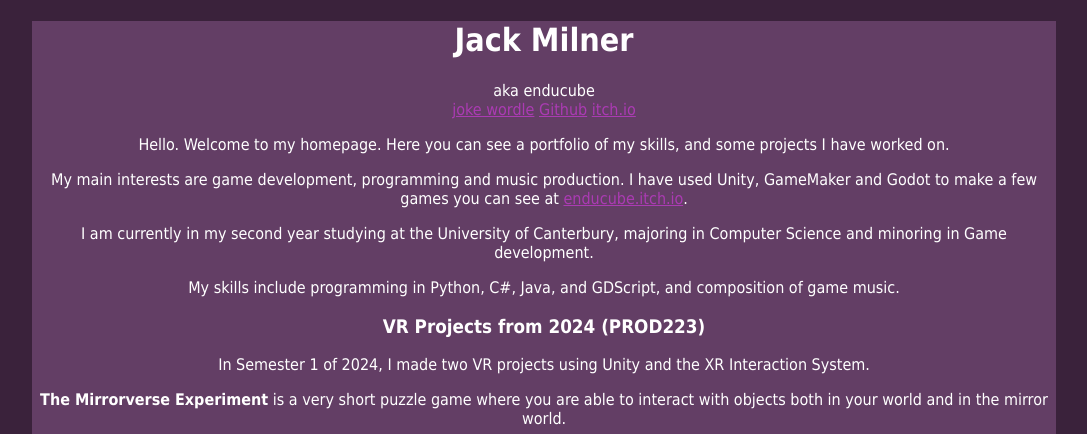
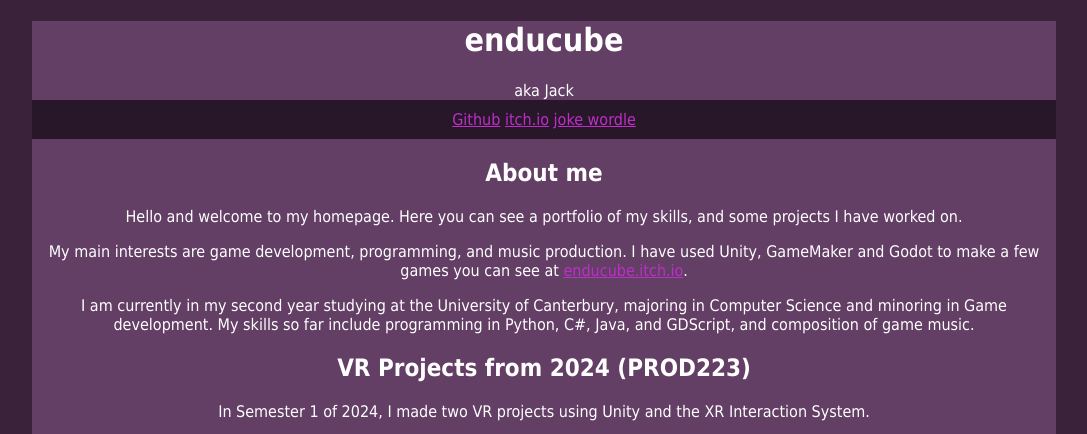
Before and after one commit to enducube/pf, a plain HTML site: page index.html in a window 1280 px wide. Shown: the top 434 px of the page, without its empty margins (96-1183 px from the left). Drawn offline with Linux system fonts and the light colour scheme.

Commit message:
added images

```diff
--- a/index.html
+++ b/index.html
@@ -7,24 +7,30 @@
     </head>
     <body>
         <div class="content">
-            <h1>Jack Milner</h1>
-            <span>aka enducube</span><br>
-            <a href="wordl.html">joke wordle</a>
-            <a href="https://github.com/enducube/">Github</a>
-            <a href="http://enducube.itch.io/">itch.io</a>
-            <p>Hello. Welcome to my homepage. Here you can see a portfolio of my skills, and some projects I have worked on.</p>
-            <p>My main interests are game development, programming and music production. I have used Unity, GameMaker and Godot to make a few games you can see at <a href="http://enducube.itch.io/">enducube.itch.io</a>.</p>
-            <p>I am currently in my second year studying at the University of Canterbury, majoring in Computer Science and minoring in Game development.</p>
-            <p>My skills include programming in Python, C#, Java, and GDScript, and composition of game music.</p>
+            <h1>enducube</h1>
+            <span>aka Jack</span><br>
+            <div id="linkbar">
+                <a href="https://github.com/enducube/">Github</a>
+                <a href="http://enducube.itch.io/">itch.io</a>
+                <a href="wordl.html">joke wordle</a>
+            </div>
 
-            <h3>VR Projects from 2024 (PROD223)</h3>
+            <h2>About me</h3>
+            <p>Hello and welcome to my homepage. Here you can see a portfolio of my skills, and some projects I have worked on.</p>
+            <p>My main interests are game development, programming, and music production. I have used Unity, GameMaker and Godot to make a few games you can see at <a href="http://enducube.itch.io/">enducube.itch.io</a>.</p>
+            <p>I am currently in my second year studying at the University of Canterbury, majoring in Computer Science and minoring in Game development. My skills so far include programming in Python, C#, Java, and GDScript, and composition of game music.</p>
+
+            <h2>VR Projects from 2024 (PROD223)</h3>
             <p>In Semester 1 of 2024, I made two VR projects using Unity and the XR Interaction System.</p>
             <p><strong>The Mirrorverse Experiment</strong> is a very short puzzle game where you are able to interact with objects both in your world and in the mirror world.</p>
             <br>
             <video src="ayo.mp4" width="50%" controls></video>
             <br>
             <p>I also made a <strong>Beat Saber Clone</strong> during PROD223 where players can select from multiple songs, and slice cubes to the beat. I do not have a video, but I have some screenshots.</p>
+            <img src="hhhh.png" width="50%"><img src="hhhh2.png" width="50%"><img src="hhhh3.png" width="50%">
             <br>
+            <br>
+            <h2></h2>
         </div>
 
     </body>
--- a/style.css
+++ b/style.css
@@ -11,6 +11,13 @@ body {
     margin-right: auto;
     background-color: #633e65;
 }
+#linkbar {
+    width: 100%;
+    background-color: #281729;
+    padding-top: 10px;
+    padding-bottom: 10px;
+}
+
 c {
     display: inline-block;
 }
@@ -20,5 +27,5 @@ c:hover {
 }
 
 a {
-    color:#ab3bb3;
+    color:#be2fc9;
 }
```
Also changed, not shown: hhhh.png (added), hhhh2.png (added), hhhh3.png (added).
